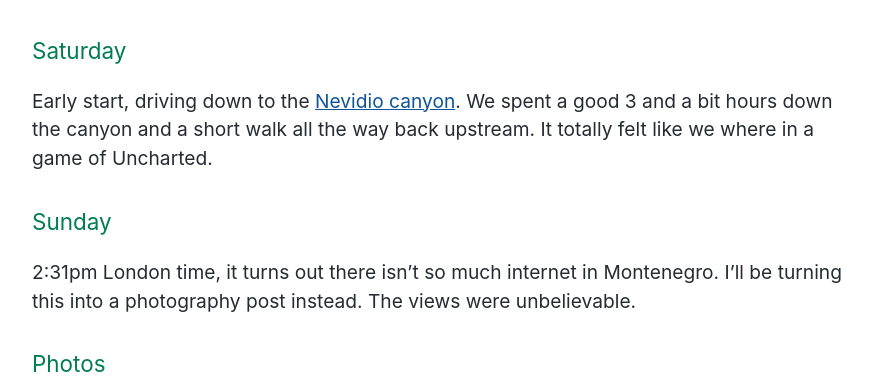
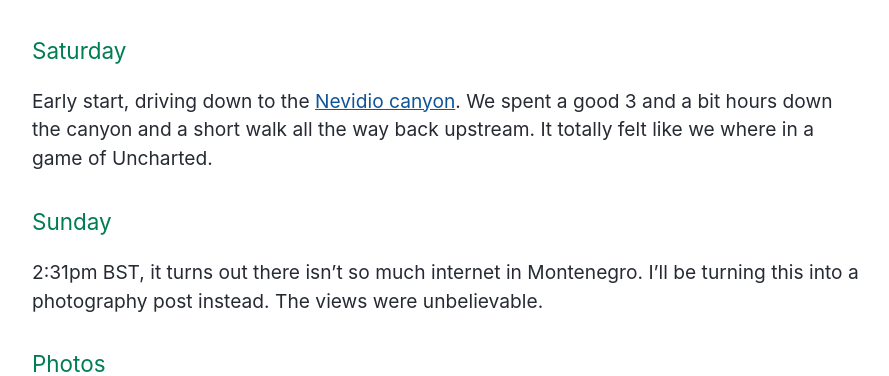
Before and after one commit to sjparkinson/uncomplicated.systems, a Jekyll site: the page built from _posts/2018-06-28-canyoneering-and-rafting-in-montenegro.md, in a window 1280 px wide and 900 px high, scrolled down 1174 px, cut to the strip 0-376 px from the top of the window. Shown: the whole strip, without its empty margins (192-1081 px from the left). Built offline with Jekyll 4.4.1, drawn with Linux system fonts in a browser that asks for light colours; the repository's description, which GitHub fills in, is left out.

Commit message:
Update 2018-06-28-canyoneering-and-rafting-in-montenegro.md

```diff
--- a/_posts/2018-06-28-canyoneering-and-rafting-in-montenegro.md
+++ b/_posts/2018-06-28-canyoneering-and-rafting-in-montenegro.md
@@ -32,7 +32,7 @@
 
 ### Sunday
 
-2:31pm London time, it turns out there isn't so much internet in Montenegro. I'll be turning this into a photography post instead. The views were unbelievable.
+2:31pm BST, it turns out there isn't so much internet in Montenegro. I'll be turning this into a photography post instead. The views were unbelievable.
 
 ### Photos
 
```
